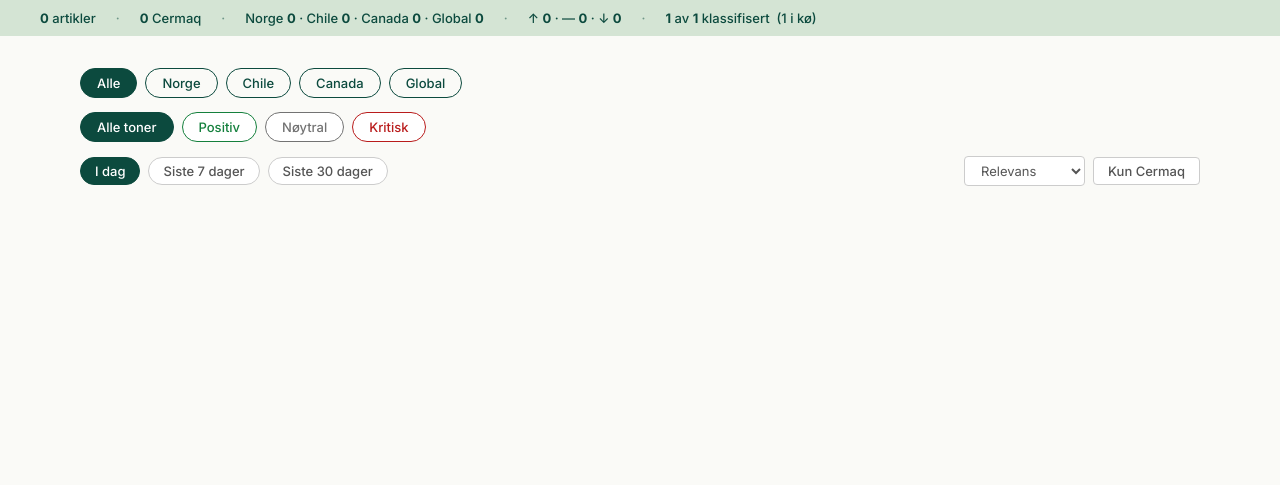
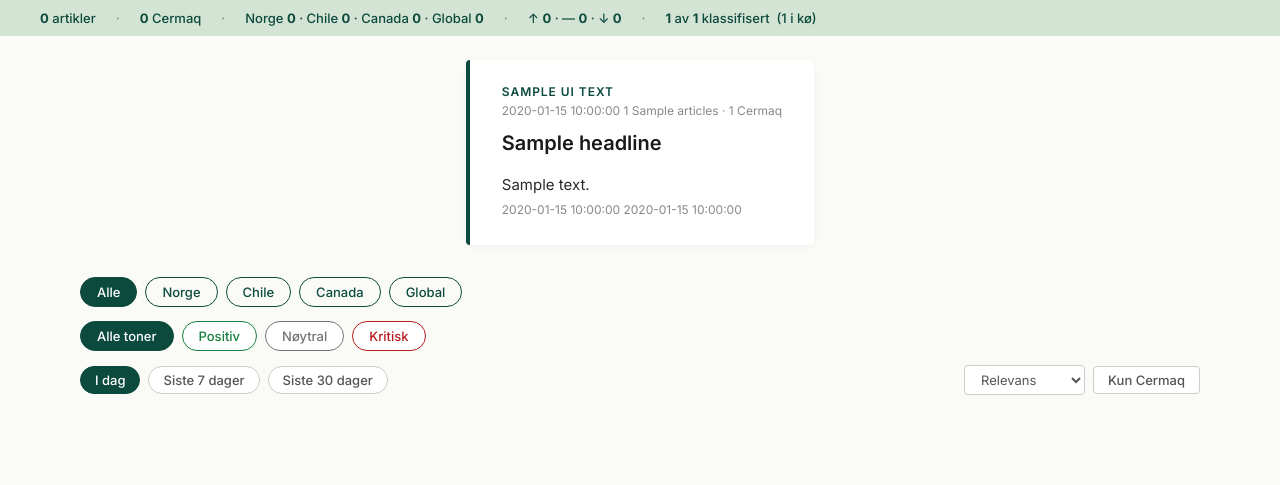
Before and after one commit to henningmoe/watch, a Flask app: template poc/templates/index.html in a window 1280 px wide. Shown: the part 70-555 px from the top of the page. Run offline with Flask 3, Linux system fonts and the light colour scheme; the template is opened without the code that fills it: most values are stand-ins (such as "Sample title", 1, 10 or a date in 2020); grey boxes marked "Sample" are stand-in pictures.

Commit message:
Add daily AI digest generated at 06:00 Oslo time
poc/digest.py: New module. generate_digest() calls claude-sonnet-4-6
with a system prompt instructing it to write a concise media briefing
in one of four languages. Returns headline + markdown body converted to
HTML via the markdown package, plus metadata (article_count,
cermaq_count, generated_at). Falls back to None on any error.

poc/server.py: Added _digest_cache, _digest_lock, and per-language
_UI_TEXTS for Jinja2. _generate_all_digests() filters the last 24h of
classified articles, sets a quiet-cycle minimal digest if fewer than 5
articles, otherwise calls generate_digest() for no/en/es/ja.
_digest_scheduler() sleeps until 06:00 Oslo and regenerates daily.
_initial_digest() waits 60s at startup then generates once so the page
is never blank. Both threads registered in _start_background_threads().
index() accepts ?lang= query param, fetches the cached digest for that
language, and passes digest/lang/ui_text to the template. Added
fmt_dt_friendly() Jinja2 filter (locale-aware datetime formatting per
language). ZoneInfo, timedelta, and request added to imports.

index.html: Digest card section (with CSS) placed between stats strip
and main. Server-rendered via Jinja2 using ui_text passed from server.
Language switching now calls switchLanguage() which sets localStorage
and does a full page reload with ?lang= so the server renders the
correct digest. On page load, redirects to ?lang=savedLang if missing.
UI_TEXTS extended with digest_title/digest_pending/based_on/articles/
generated_at keys for all four languages.

requirements.txt: Added markdown>=3.5.

https://claude.ai/code/session_014Ww3B5Hx8ezQX2s5xq7McB

```diff
--- a/poc/server.py
+++ b/poc/server.py
@@ -6,9 +6,10 @@ import queue
 import threading
 import time
 from concurrent.futures import ThreadPoolExecutor
-from datetime import datetime, timezone
+from datetime import datetime, timezone, timedelta
+from zoneinfo import ZoneInfo
 
-from flask import Flask, jsonify, render_template
+from flask import Flask, jsonify, render_template, request
 
 from poc.classify import classify
 from poc.fetch import fetch_miniflux, _fetch_og_image
@@ -33,6 +34,50 @@ _total_count = 0
 _counters_lock = threading.Lock()
 
 _CLASSIFY_RATE = 1.0  # minimum seconds between classify calls
+
+# Digest cache
+_digest_cache: dict = {}  # lang -> digest dict
+_digest_lock = threading.Lock()
+
+_UI_TEXTS: dict = {
+    "no": {
+        "digest_title": "Dagens oppsummering",
+        "digest_pending": "Dagens oppsummering genereres…",
+        "based_on": "Basert på",
+        "articles": "artikler",
+        "generated_at": "Generert",
+    },
+    "en": {
+        "digest_title": "Daily summary",
+        "digest_pending": "Daily summary being generated…",
+        "based_on": "Based on",
+        "articles": "articles",
+        "generated_at": "Generated",
+    },
+    "es": {
+        "digest_title": "Resumen del día",
+        "digest_pending": "Resumen del día generándose…",
+        "based_on": "Basado en",
+        "articles": "artículos",
+        "generated_at": "Generado",
+    },
+    "ja": {
+        "digest_title": "本日のまとめ",
+        "digest_pending": "本日のまとめを生成中…",
+        "based_on": "対象記事",
+        "articles": "件",
+        "generated_at": "生成日時",
+    },
+}
+
+
+def _parse_dt(iso: str | None) -> datetime:
+    if not iso:
+        return datetime.min.replace(tzinfo=timezone.utc)
+    try:
+        return datetime.fromisoformat(iso.replace("Z", "+00:00"))
+    except Exception:
+        return datetime.min.replace(tzinfo=timezone.utc)
 
 
 # ---------------------------------------------------------------------------
@@ -126,6 +171,84 @@ def _classify_loop() -> None:
 
 
 # ---------------------------------------------------------------------------
+# Digest helpers
+# ---------------------------------------------------------------------------
+
+def _generate_all_digests() -> None:
+    """Generate digest for all four languages from the last 24 hours of articles."""
+    with _articles_lock:
+        cutoff = datetime.now(timezone.utc) - timedelta(hours=24)
+        recent = [
+            a for a in _articles.values()
+            if a.get("scope") in ("cermaq", "industry")
+            and _parse_dt(a.get("published_at")) >= cutoff
+        ]
+
+    cermaq_count = sum(1 for a in recent if a.get("scope") == "cermaq")
+    log.info("Genererer digest for %d artikler (%d Cermaq)", len(recent), cermaq_count)
+
+    if len(recent) < 5:
+        log.info("For få artikler (%d) — setter stille-melding", len(recent))
+        _minimal = {
+            "no": ("Stille mediedøgn", "<p>Få relevante artikler siste 24 timer.</p>"),
+            "en": ("Quiet news cycle", "<p>Few relevant articles in the last 24 hours.</p>"),
+            "es": ("Ciclo de noticias tranquilo", "<p>Pocos artículos relevantes en las últimas 24 horas.</p>"),
+            "ja": ("静かなニュースサイクル", "<p>過去24時間の関連記事は少数です。</p>"),
+        }
+        now_iso = datetime.now(timezone.utc).isoformat()
+        with _digest_lock:
+            for lang, (headline, body) in _minimal.items():
+                _digest_cache[lang] = {
+                    "headline": headline,
+                    "body": body,
+                    "generated_at": now_iso,
+                    "lang": lang,
+                    "article_count": len(recent),
+                    "cermaq_count": cermaq_count,
+                }
+        return
+
+    from poc.digest import generate_digest
+    for lang in ("no", "en", "es", "ja"):
+        try:
+            digest = generate_digest(recent, lang=lang)
+            if digest:
+                with _digest_lock:
+                    _digest_cache[lang] = digest
+                log.info("Digest klar lang=%s: %s", lang, digest["headline"][:60])
+        except Exception as exc:
+            log.error("Digest feilet for lang=%s: %s", lang, exc)
+
+
+def _digest_scheduler() -> None:
+    """Regenerate digest every day at 06:00 Oslo time."""
+    while True:
+        try:
+            now = datetime.now(ZoneInfo("Europe/Oslo"))
+            target = now.replace(hour=6, minute=0, second=0, microsecond=0)
+            if target <= now:
+                target += timedelta(days=1)
+            wait = (target - now).total_seconds()
+            log.info("Neste digest-generering: %s (om %.1f timer)", target.isoformat(), wait / 3600)
+            time.sleep(wait)
+            _generate_all_digests()
+        except Exception as exc:
+            log.error("Digest-scheduler-feil: %s", exc)
+            time.sleep(3600)
+
+
+def _initial_digest() -> None:
+    """Generate digest once at startup, after fetch+classify have had time to run."""
+    time.sleep(60)
+    _generate_all_digests()
+
+
+def get_digest(lang: str = "no") -> dict | None:
+    with _digest_lock:
+        return _digest_cache.get(lang)
+
+
+# ---------------------------------------------------------------------------
 # Background thread 3 — OG-image backfill (runs once at startup)
 # ---------------------------------------------------------------------------
 
@@ -172,6 +295,8 @@ def _start_background_threads() -> None:
         (_fetch_loop, "fetch-thread"),
         (_classify_loop, "classify-thread"),
         (_backfill_og_images, "og-backfill-thread"),
+        (_digest_scheduler, "digest-scheduler-thread"),
+        (_initial_digest, "digest-initial-thread"),
     ]:
         t = threading.Thread(target=target, name=name, daemon=True)
         t.start()
@@ -230,7 +355,6 @@ def _sort_key(article: dict):
 
 @app.before_request
 def _log_request():
-    from flask import request
     log.info("%s %s", request.method, request.path)
 
 
@@ -245,8 +369,34 @@ def _today_no() -> str:
     return f"{days[dt.weekday()]} {dt.day}. {months[dt.month - 1]} {dt.year}"
 
 
+@app.template_filter("fmt_dt_friendly")
+def fmt_dt_friendly(iso_str: str | None, lang: str = "no") -> str:
+    if not iso_str:
+        return ""
+    try:
+        dt = datetime.fromisoformat(iso_str.replace("Z", "+00:00"))
+        oslo = dt.astimezone(ZoneInfo("Europe/Oslo"))
+        if lang == "ja":
+            return oslo.strftime("%Y年%m月%d日 %H:%M")
+        elif lang == "es":
+            return oslo.strftime("%d/%m/%Y %H:%M")
+        elif lang == "en":
+            return oslo.strftime("%b %d, %Y %H:%M")
+        else:
+            return oslo.strftime("%d. %b %Y %H:%M")
+    except Exception:
+        return iso_str or ""
+
+
 @app.route("/")
 def index():
+    lang = request.args.get("lang", "no")
+    if lang not in ("no", "en", "es", "ja"):
+        lang = "no"
+
+    digest = get_digest(lang)
+    ui_text = _UI_TEXTS.get(lang, _UI_TEXTS["no"])
+
     articles, error = _get_articles()
     articles_sorted = sorted(articles, key=_sort_key)
     formatted = [
@@ -298,6 +448,9 @@ def index():
         queue_size=_classify_queue.qsize(),
         cermaq_count=cermaq_count,
         region_counts=region_counts,
+        digest=digest,
+        lang=lang,
+        ui_text=ui_text,
     )
 
 
--- a/poc/templates/index.html
+++ b/poc/templates/index.html
@@ -323,6 +323,54 @@
       font-size: 0.9375rem;
     }
 
+    /* ── Digest card ── */
+    .digest-card {
+      background: #fff;
+      border-left: 4px solid #0c4a3e;
+      padding: 24px 32px;
+      margin: 24px 40px 0;
+      max-width: 1200px;
+      border-radius: 4px;
+      box-shadow: 0 2px 8px rgba(0,0,0,0.04);
+    }
+
+    @media (min-width: 1280px) {
+      .digest-card { margin-left: auto; margin-right: auto; }
+    }
+
+    .digest-card h2 {
+      margin: 0 0 4px;
+      font-size: 0.75rem;
+      text-transform: uppercase;
+      letter-spacing: 0.08em;
+      color: #0c4a3e;
+      font-weight: 600;
+    }
+
+    .digest-headline {
+      font-size: 1.25rem;
+      font-weight: 600;
+      margin: 12px 0 16px;
+      color: #1a1a1a;
+      line-height: 1.3;
+    }
+
+    .digest-body { font-size: 0.9375rem; line-height: 1.7; color: #2a2a2a; }
+    .digest-body h3 { font-size: 1rem; font-weight: 600; color: #0c4a3e; margin: 20px 0 8px; }
+    .digest-body p { margin: 8px 0; }
+    .digest-body strong { color: #0c4a3e; }
+
+    .digest-meta { font-size: 0.75rem; color: #888; margin: 4px 0; }
+
+    .digest-empty {
+      background: #f5f5f5;
+      border-left-color: #ccc;
+      text-align: center;
+      font-style: italic;
+      color: #999;
+      padding: 20px 32px;
+    }
+
     /* ── Footer ── */
     footer {
       background: #fff;
@@ -381,6 +429,23 @@
   <div class="error-banner">
     <strong>Kunne ikke hente artikler:</strong> {{ error }}
   </div>
+  {% endif %}
+
+  {% if digest %}
+  <section class="digest-card">
+    <h2>{{ ui_text.digest_title }}</h2>
+    <p class="digest-meta">
+      {{ ui_text.based_on }} {{ digest.article_count }} {{ ui_text.articles }}
+      {% if digest.cermaq_count > 0 %} · {{ digest.cermaq_count }} Cermaq{% endif %}
+    </p>
+    <h3 class="digest-headline">{{ digest.headline }}</h3>
+    <div class="digest-body">{{ digest.body | safe }}</div>
+    <p class="digest-meta">{{ ui_text.generated_at }} {{ digest.generated_at | fmt_dt_friendly(lang) }}</p>
+  </section>
+  {% else %}
+  <section class="digest-card digest-empty">
+    <p>{{ ui_text.digest_pending }}</p>
+  </section>
   {% endif %}
 
   <main>
@@ -489,7 +554,9 @@
         sort_relevance: "Relevans", sort_newest: "Nyeste først",
         cermaq_only: "Kun Cermaq", scope_cermaq: "Cermaq", scope_industry: "Bransje",
         classifying: "Klassifiseres…", tone_critical: "Kritisk", tone_positive: "Positiv",
-        all_tones: "Alle toner", positive: "Positiv", neutral: "Nøytral", critical: "Kritisk"
+        all_tones: "Alle toner", positive: "Positiv", neutral: "Nøytral", critical: "Kritisk",
+        digest_title: "Dagens oppsummering", digest_pending: "Dagens oppsummering genereres…",
+        based_on: "Basert på", articles: "artikler", generated_at: "Generert"
       },
       en: {
         all: "All", norway: "Norway", chile: "Chile", canada: "Canada", global: "Global",
@@ -497,7 +564,9 @@
         sort_relevance: "Relevance", sort_newest: "Newest first",
         cermaq_only: "Cermaq only", scope_cermaq: "Cermaq", scope_industry: "Industry",
         classifying: "Classifying…", tone_critical: "Critical", tone_positive: "Positive",
-        all_tones: "All tones", positive: "Positive", neutral: "Neutral", critical: "Critical"
+        all_tones: "All tones", positive: "Positive", neutral: "Neutral", critical: "Critical",
+        digest_title: "Daily summary", digest_pending: "Daily summary being generated…",
+        based_on: "Based on", articles: "articles", generated_at: "Generated"
       },
       es: {
         all: "Todos", norway: "Noruega", chile: "Chile", canada: "Canadá", global: "Global",
@@ -505,7 +574,9 @@
         sort_relevance: "Relevancia", sort_newest: "Más recientes",
         cermaq_only: "Solo Cermaq", scope_cermaq: "Cermaq", scope_industry: "Industria",
         classifying: "Clasificando…", tone_critical: "Crítico", tone_positive: "Positivo",
-        all_tones: "Todos los tonos", positive: "Positivo", neutral: "Neutral", critical: "Crítico"
+        all_tones: "Todos los tonos", positive: "Positivo", neutral: "Neutral", critical: "Crítico",
+        digest_title: "Resumen del día", digest_pending: "Resumen del día generándose…",
+        based_on: "Basado en", articles: "artículos", generated_at: "Generado"
       },
       ja: {
         all: "すべて", norway: "ノルウェー", chile: "チリ", canada: "カナダ", global: "グローバル",
@@ -513,13 +584,22 @@
         sort_relevance: "関連性", sort_newest: "最新順",
         cermaq_only: "Cermaqのみ", scope_cermaq: "Cermaq", scope_industry: "業界",
         classifying: "分類中…", tone_critical: "批判的", tone_positive: "ポジティブ",
-        all_tones: "すべてのトーン", positive: "ポジティブ", neutral: "中立", critical: "批判的"
+        all_tones: "すべてのトーン", positive: "ポジティブ", neutral: "中立", critical: "批判的",
+        digest_title: "本日のまとめ", digest_pending: "本日のまとめを生成中…",
+        based_on: "対象記事", articles: "件", generated_at: "生成日時"
       }
     };
 
     const DATE_MS = { today: 86400000, week: 604800000, month: 2592000000 };
 
-    let activeLang = localStorage.getItem("cermaq_lang") || "no";
+    var _urlLang = new URLSearchParams(window.location.search).get("lang");
+    var _savedLang = localStorage.getItem("cermaq_lang");
+    if (!_urlLang && _savedLang && _savedLang !== "no") {
+      var _u = new URL(window.location);
+      _u.searchParams.set("lang", _savedLang);
+      window.location.replace(_u.toString());
+    }
+    let activeLang = _urlLang || _savedLang || "no";
     let activeRegion = "all";
     let activeDateRange = "today";
     let activeTone = "all";
@@ -602,8 +682,15 @@
       document.getElementById("stat-kritisk").textContent = toneCounts.kritisk;
     }
 
+    function switchLanguage(newLang) {
+      localStorage.setItem("cermaq_lang", newLang);
+      var u = new URL(window.location);
+      u.searchParams.set("lang", newLang);
+      window.location.href = u.toString();
+    }
+
     document.querySelectorAll(".lang-btn").forEach(function(btn) {
-      btn.addEventListener("click", function() { applyLang(btn.dataset.lang); });
+      btn.addEventListener("click", function() { switchLanguage(btn.dataset.lang); });
     });
 
     document.querySelectorAll(".filter-btn").forEach(function(btn) {
--- a/requirements.txt
+++ b/requirements.txt
@@ -8,3 +8,4 @@ mjml-python>=0.4
 boto3>=1.34
 flask>=3.0
 cachetools>=5.3
+markdown>=3.5
```
Also changed, not shown: poc/digest.py (added, +158 -0 lines).
